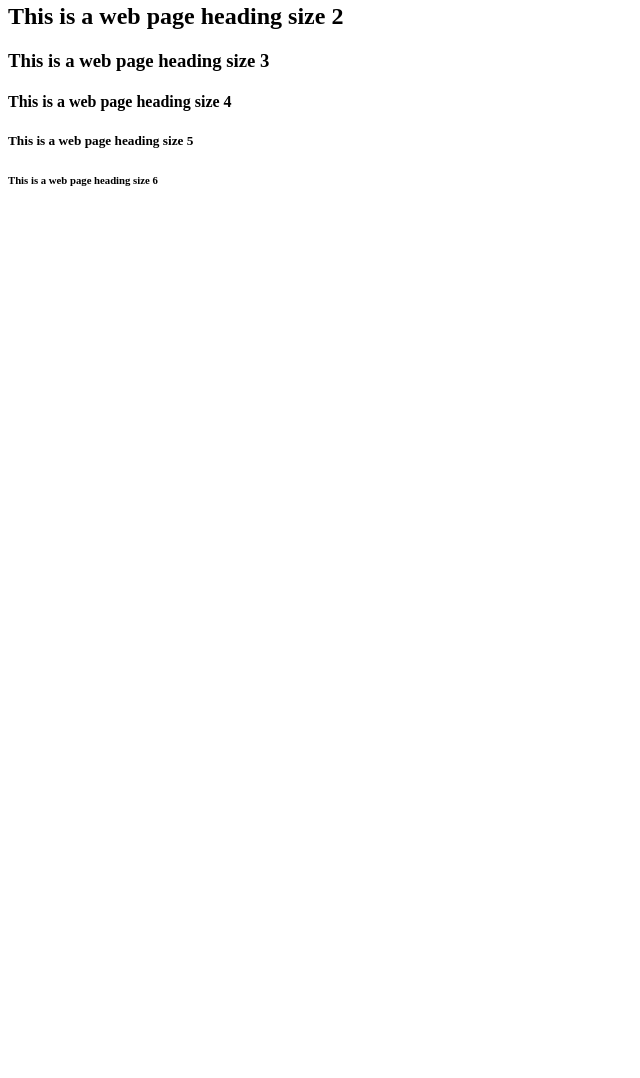
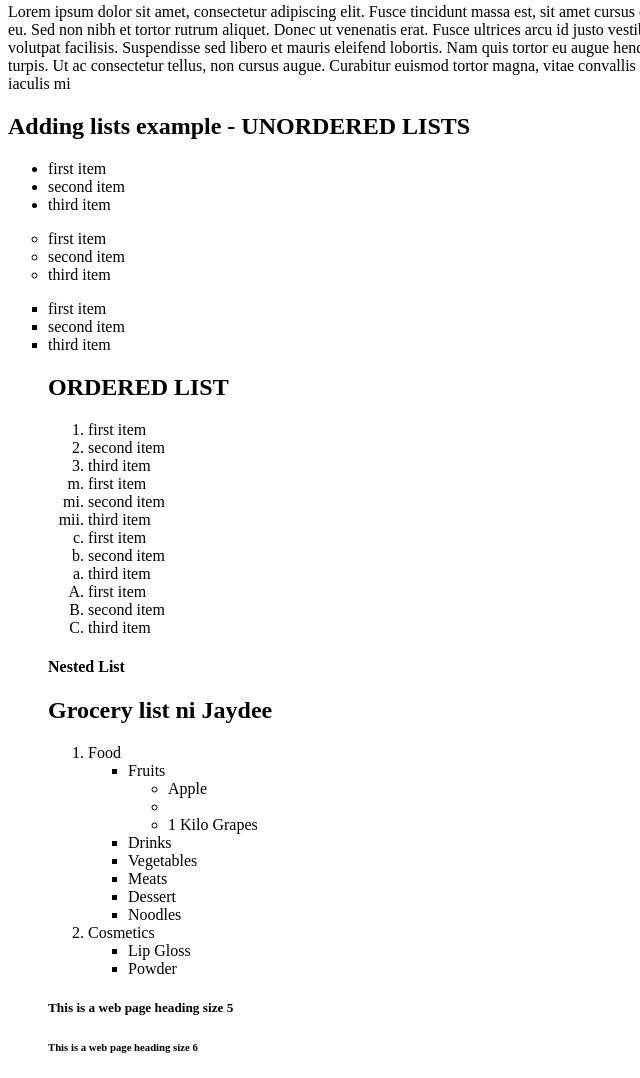
Before and after one commit to UBSITDeGuzmanJaydeeRyzen/HUMCOM-DeGuzman, a plain HTML site: page First Grading/Sample.html in a window 1280 px wide. Shown: the part 77-1155 px from the top of the page, without its empty margins (0-640 px from the left). Before the commit the page ends 800 px from the top, so only its background shows below. Drawn offline with Linux system fonts and the light colour scheme.

Commit message:
updated sample html

```diff
--- a/First Grading/Sample.html
+++ b/First Grading/Sample.html
@@ -1,20 +1,88 @@
 <!DOCTYPE html>
 <html lang="en">
-      <head>
+    <head>
         <!-- optional meta tags -->
         <meta name="author" content="Jaydee Ryzen De Guzman">
-        <!-- required meta tags-->
-        <meta name="viewport content="device-width, initial-scale=1">
+        <!-- required meta tags -->
+        <meta name="viewport" content="device-width, initial-scale=1">
         <meta charset="utf-8">
 
         <title>HUMCOM1- Sample WEBPAGE</title>
-      <head>
-      <body>
+    </head>
+    <body>
         <h1>This is a web page heading size 1</h1>
-        <h2>This is a web page heading size 2</h2>
-        <h3>This is a web page heading size 3</h2>
-        <h4>This is a web page heading size 4</h4>
+            <p>Lorem ipsum dolor sit amet, consectetur adipiscing elit. Fusce tincidunt massa est, sit amet cursus elit tristique vitae. Donec ac arcu neque. Ut euismod tellus magna, interdum placerat lorem aliquet eu. Sed non nibh et tortor rutrum aliquet. Donec ut venenatis erat. Fusce ultrices arcu id justo vestibulum ornare. Sed volutpat orci sem, id maximus ante volutpat non. Etiam laoreet lectus quis volutpat facilisis. Suspendisse sed libero et mauris eleifend lobortis. Nam quis tortor eu augue hendrerit tempus id ultricies mauris. Donec ligula risus, porttitor vitae ante at, vestibulum dapibus turpis. Ut ac consectetur tellus, non cursus augue. Curabitur euismod tortor magna, vitae convallis nunc gravida vitae. Aliquam sed lacus at ligula vulputate gravida maximus a turpis. Phasellus eu iaculis mi</p>
+
+        <h2>Adding lists example - UNORDERED LISTS</h2>
+            <ul><!-- default unordered list type-->
+                 <li>first item</li>
+                 <li>second item</li>
+                 <li>third item</li>
+            </ul>
+            <!-- circle type-->
+            <ul type="circle">
+                <li>first item</li>
+                 <li>second item</li>
+                 <li>third item</li>
+            </ul>
+              <!-- square type-->
+            <ul type="square">
+                <li>first item</li>
+                 <li>second item</li>
+                 <li>third item</li>
+        <h2>ORDERED LIST</h2>
+                <ol>
+                    <li>first item</li>
+                 <li>second item</li>
+                 <li>third item</li>
+                </ol>
+
+                <!-- ordered list type lower ROMAN, start at specific number -->
+                <ol type="i" start=1000>
+                    <li>first item</li>
+                 <li>second item</li>
+                 <li>third item</li>
+                </ol>
+
+                <!-- ordered list type lower ALPHA , reversed -->
+                <ol type="a" reversed>
+                    <li>first item</li>
+                 <li>second item</li>
+                 <li>third item</li>
+                </ol>
+
+                <!-- ordered list type UPPER ALPHA -->
+                <ol type="A" >
+                    <li>first item</li>
+                 <li>second item</li>
+                 <li>third item</li>
+                </ol>
+
+        <h4>Nested List</h4>
+        <!-- Lists within lists-->
+                <h2>Grocery list ni Jaydee</h2>
+                    <ol>
+                        <li>Food</li>
+                        <ul>
+                            <li>Fruits</li>
+                            <ul type="circle">
+                            <li>Apple <li>
+                            <li>1 Kilo Grapes</li>
+                            </ul>
+                            <li>Drinks</li>
+                            <li>Vegetables</li>
+                            <li>Meats</li>
+                            <li>Dessert</li>
+                            <li>Noodles</li>
+                        </ul>
+                        <li>Cosmetics</li>
+                            <ul>
+                                <li>Lip Gloss</li>
+                                <li>Powder</li>
+                            </ul>
+                    </ol>
+
         <h5>This is a web page heading size 5</h5>
         <h6>This is a web page heading size 6</h6>
-      </body>
-<html>
+    </body>
+</html>
```
